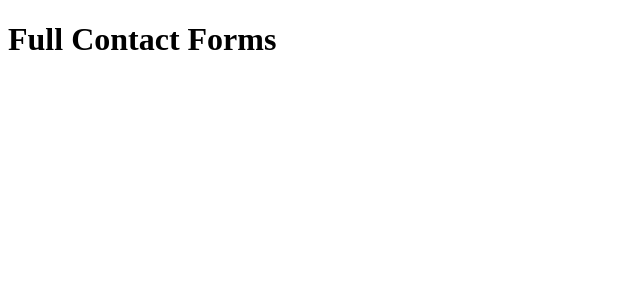
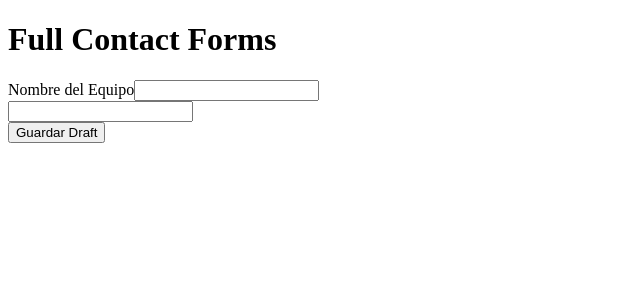
Before and after one commit to IzanCuervo/Programaci-n-Web, a React (Vite) app in the folder Tema-4/Mision4/: page / in a window 1280 px wide. Shown: the top 300 px of the page, without its empty margins (0-640 px from the left). Built offline with nearby package versions, Linux system fonts and the light colour scheme.

Commit message:
Formulario del Draft con equipo y entrenador accesibles

```diff
--- a/Tema-4/Mision4/src/App.jsx
+++ b/Tema-4/Mision4/src/App.jsx
@@ -1,7 +1,13 @@
 import './App.css'
+import FormularioDraft from './components/FormularioDraft'
 
 function App() {
-  return <h1>Full Contact Forms</h1>
+  return(
+    <>
+      <h1>Full Contact Forms</h1>
+      <FormularioDraft/>
+    </>
+  )
 }
 
 export default App
--- /dev/null
+++ b/Tema-4/Mision4/src/components/FormularioDraft.jsx
@@ -0,0 +1,61 @@
+import { useForm } from "react-hook-form";
+import { zodResolver } from "@hookform/resolvers/zod";
+import { esquemaDraft } from "../schemas/draft";
+
+
+export default function FormularioDraft() {
+    const{
+        register,
+        handleSubmit,
+        formState: { errors, isSubmitting },
+    } = useForm({
+        resolver: zodResolver(esquemaDraft),
+        defaultValues: {
+            equipo: "",
+            entrenador: "",
+            portero: null,
+            defensa1: null,
+            defensa2: null,
+            medio1: null,
+            medio2: null,
+            delantero1: null,
+            delantero2: null,
+            capitan: "",
+        },
+    });
+
+    function onSubmit(datos){
+        console.log("Draft válido:", datos);
+    }
+
+    return(
+        //handleSubmit se encarga  de recoger los datos y zodResolver es quien los valida
+        <form onSubmit={handleSubmit(onSubmit)} noValidate>
+            <div>
+                {/*htmlFor nos indica que la etiqueta será para el campo con el id equipo que es nuestro input, así aparecerán juntos*/}
+                <label htmlFor="equipo">Nombre del Equipo</label>
+                <input id="equipo" type="text" autoComplete="off"
+                    aria-invalid={!!errors.equipo}
+                    aria-describedby={errors.equipo ? "error-equipo" : undefined}
+                    {...register("equipo")} />
+                {errors.equipo && (<p id="error-equipo" role="alert" className="error"> {errors.equipo.message}</p>)}
+            </div>
+
+            <div>
+
+                <input id="entrenador" type="text" autoComplete="off"
+                    aria-invalid={!!errors.entrenador}
+                    aria-describedby={errors.entrenador ? "error-entrenador" : undefined}
+                    {...register("entrenador")} />
+                {errors.entrenador && (<p id="error-entrenador" role="alert" className="error"> {errors.entrenador.message}</p>)}
+            </div>
+
+            <button type="submit" disabled={isSubmitting}>{isSubmitting ? "Guardando...":"Guardar Draft"}</button>
+
+
+
+
+
+        </form>
+    )
+}
```
